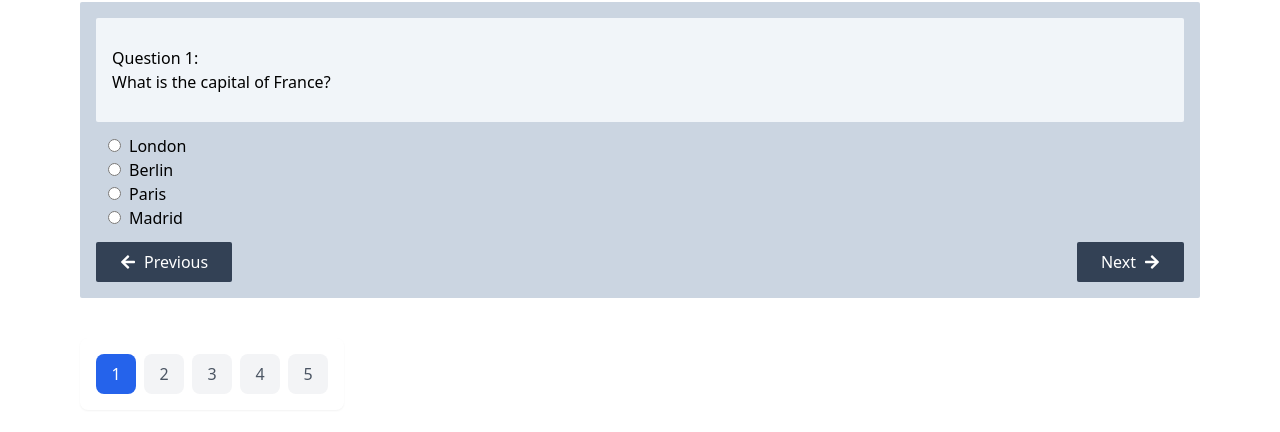
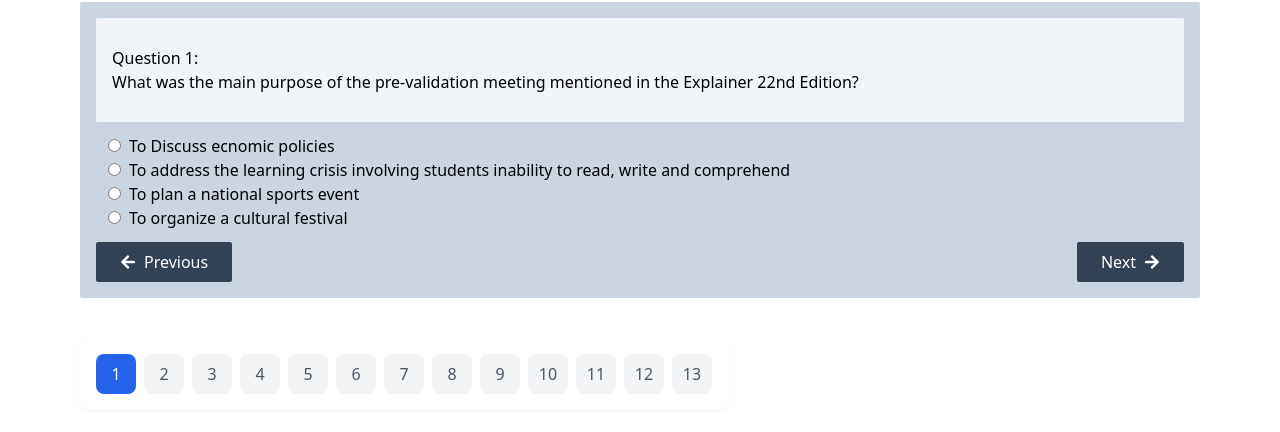
Before and after one commit to Lesuuh/noa-web, a React (Vite) app: page /exam in a window 1280 px wide. Shown: the part 282-714 px from the top of the page. Built offline with nearby package versions, Linux system fonts and the light colour scheme.

Commit message:
update: expand sample questions with data

```diff
--- a/src/data/sampleQuestions.ts
+++ b/src/data/sampleQuestions.ts
@@ -1,32 +1,153 @@
 export const questions = [
   {
     id: 1,
-    question: "What is the capital of France?",
-    options: ["London", "Berlin", "Paris", "Madrid"],
-    correctAnswer: 2,
+    question:
+      "What was the main purpose of the pre-validation meeting mentioned in the Explainer 22nd Edition?",
+    options: [
+      "To Discuss ecnomic policies",
+      "To address the learning crisis involving students inability to read, write and comprehend",
+      "To plan a national sports event",
+      "To organize a cultural festival",
+    ],
+    correctAnswer: 1,
   },
   {
     id: 2,
-    question: "Which planet is known as the Red Planet?",
-    options: ["Venus", "Mars", "Jupiter", "Saturn"],
+    question:
+      "According to the Explainer 22nd Edition, what percentage of students transition to tertiary education after finishing primary and secondary education",
+    options: ["50%", "34%", "65%", "25%"],
     correctAnswer: 1,
   },
   {
     id: 3,
-    question: "What is 2 + 2?",
-    options: ["3", "4", "5", "6"],
+    question:
+      "According to the Explainer 25th Edition, which countries have universities whose certificates are recognized in Nigeria",
+    options: [
+      "Ghana and Kenya",
+      "Benin Republic and Togo",
+      "South Africa and Egypt",
+      "United States and United Kingdom",
+    ],
     correctAnswer: 1,
   },
   {
     id: 4,
-    question: "Who painted the Mona Lisa?",
-    options: ["Van Gogh", "Da Vinci", "Picasso", "Rembrandt"],
+    question:
+      "What is the main focus of thte National Education Data System (NEDS) mentioned in the Explainer 25th edition?",
+    options: [
+      "To creat a comprehensive database of all school, students and teachers",
+      "To promote sports in schools",
+      "To organize cultural events",
+      "To provide financial aid to students",
+    ],
     correctAnswer: 1,
   },
   {
     id: 5,
-    question: "What is the chemical symbol for gold?",
-    options: ["Ag", "Fe", "Au", "Cu"],
+    question:
+      "Who was the guest speaker at the seminar mentioned in the Explainer 19th Edition?",
+    options: [
+      "Lanre Issa-Onilu",
+      "Mrs. Rafat Salami",
+      "Prof Tahir Mammam",
+      "Bayo Onanuga",
+    ],
+    correctAnswer: 2,
+  },
+  {
+    id: 6,
+    question:
+      "On Which of this platforms is the mobiliser avaliable for download",
+    options: [
+      "Only on Google Play Store",
+      "Only on Apple Store",
+      "Both playstore and Apple store",
+      "Orange store",
+    ],
+    correctAnswer: 2,
+  },
+  {
+    id: 7,
+    question:
+      "Who is the current Director-General of the NOA who provided an overview of the mobiliser app?",
+    options: [
+      "Garba Abari",
+      "Lanre Issa-Onilu",
+      "Bola Tinubu",
+      "Mohammed Idris",
+    ],
+    correctAnswer: 2,
+  },
+  {
+    id: 8,
+    question:
+      "What is the purpose of the 'Entires' feature in the Mobiliser app",
+    options: [
+      "To submit job applications",
+      "To engage NOA and other government agencies on issues of concern",
+      "To register for events",
+      "To create personal blogs",
+    ],
+    correctAnswer: 2,
+  },
+  {
+    id: 9,
+    question:
+      "What rewards can users earn by participating in the Quiz section of the Mobiliser app?",
+    options: [
+      "Movie tickets",
+      "Recharge cards adn various other prizes",
+      "Concert passes",
+      "Gift vouchers",
+    ],
+    correctAnswer: 2,
+  },
+  {
+    id: 10,
+    question:
+      "What is one of the main objectives of the Mobiliser app according to the Director-General Mallam Lanre Issa-Onilu",
+    options: [
+      "To promote international tourism",
+      "To empower youths to voice thier concerns and stya informed",
+      "To provide financial services",
+      "To offer online shopping discounts",
+    ],
+    correctAnswer: 2,
+  },
+  {
+    id: 11,
+    question:
+      "What solution was propose to address the skills gap among youths, as mentione in the Explainer 22nd Edition?",
+    options: [
+      "Increase in academic subjects",
+      "Exposure to skills",
+      "More sports activites",
+      "Cultural exchange programs",
+    ],
+    correctAnswer: 2,
+  },
+  {
+    id: 12,
+    question:
+      "Who is the Minister of Education mentioned in the Explainer 22nd edition?",
+    options: [
+      "Garba Abari",
+      "Lanre Issa-Onilu",
+      "Prof. Tahir Mamman",
+      "Bayo Onanuga",
+    ],
+    correctAnswer: 2,
+  },
+  {
+    id: 13,
+    question:
+      "What is the theme of the seminar mentioned in the Explainer 19th Edition?",
+    options: [
+      "Understanding the Newsroom",
+      "Economic Development",
+      "Cultural Heritage",
+      "Digital Transformation",
+    ],
     correctAnswer: 2,
   },
 ];
```
